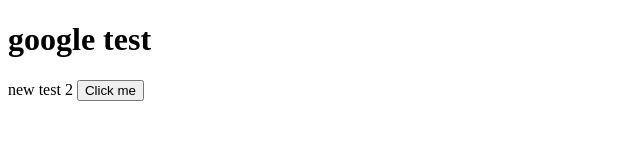
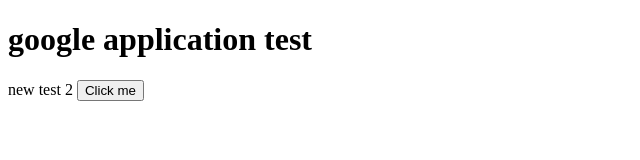
Before and after one commit to matanbare/test-download, a plain HTML site: page index.html in a window 1280 px wide. Shown: the whole page, without its empty margins (0-640 px from the left). Drawn offline with Linux system fonts and the light colour scheme.

Commit message:
Update index.html

```diff
--- a/index.html
+++ b/index.html
@@ -7,7 +7,7 @@
 </head>
 <body>
 
-<h1 id="header">google test</h1>
+<h1 id="header">google application test</h1>
 <span>new test 2</span>
 <button onclick="onClickMe()" id="myButton">Click me</button>
 
```
